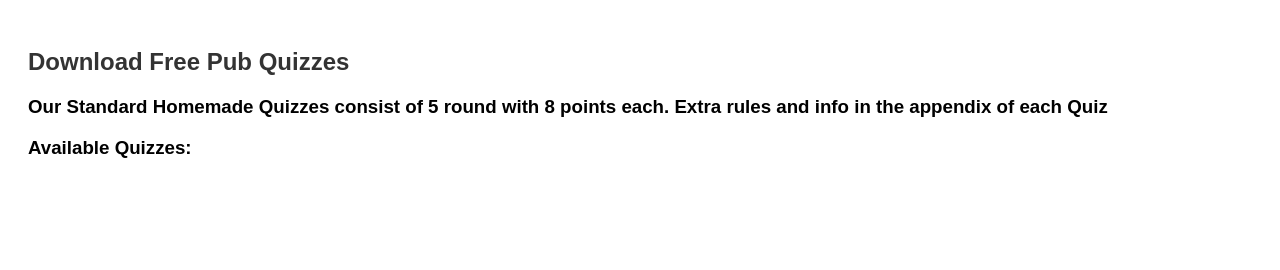
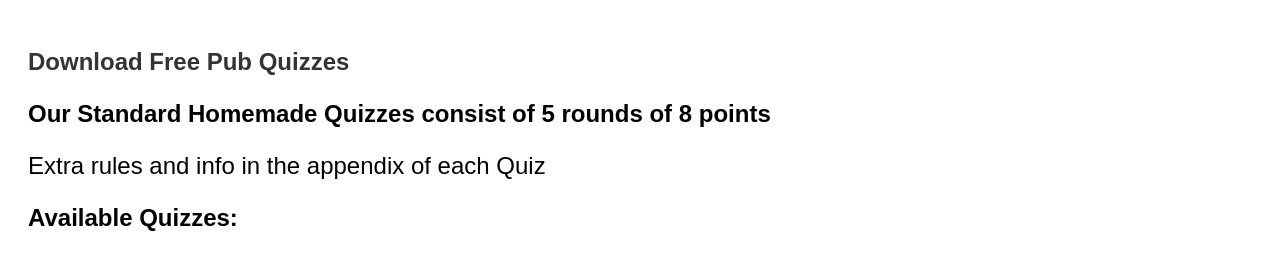
Before and after one commit to Lauritz987/pdf-upload-site, a website: page index.html in a window 1280 px wide. Drawn offline with Linux system fonts and the light colour scheme; no server answers.

Commit message:
Updated HTML to display quiz info and updated layout

```diff
--- a/index.html
+++ b/index.html
@@ -12,6 +12,15 @@
 
         h2 {
             color: #333;
+        }
+
+        h3 {
+            font-size: 1.5rem; /* Set the size for h3 */
+        }
+
+        .quiz-info {
+            font-size: 1.5rem; /* Match size of h3 */
+            font-weight: normal; /* Make it not bold */
         }
 
         #fileList {
@@ -34,7 +43,8 @@
 </head>
 <body>
     <h2>Download Free Pub Quizzes</h2>
-    <h3>Our Standard Homemade Quizzes consist of 5 round with 8 points each. Extra rules and info in the appendix of each Quiz</h3>
+    <h3>Our Standard Homemade Quizzes consist of 5 rounds of 8 points</h3>
+    <p class="quiz-info">Extra rules and info in the appendix of each Quiz</p>
 
     <h3>Available Quizzes:</h3>
     <ul id="fileList"></ul>
```
Also changed, not shown: 3 other files.
